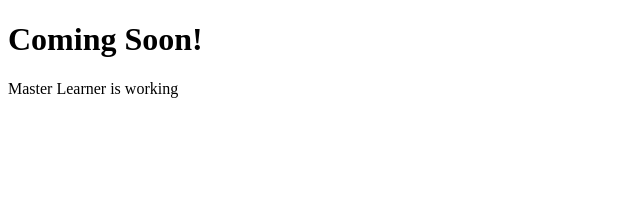
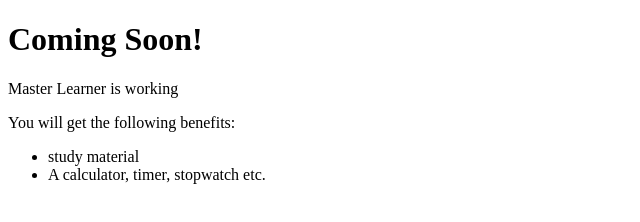
Before and after one commit to master-learner/master-learner.github.io, a plain HTML site: page index.html in a window 1280 px wide. Shown: the whole page, without its empty margins (0-640 px from the left). Drawn offline with Linux system fonts and the light colour scheme.

Commit message:
Update index.html
added new content

```diff
--- a/index.html
+++ b/index.html
@@ -3,5 +3,10 @@
 <body>
 <h1>Coming Soon!</h1>
 <p>Master Learner is working</p>
+<p>You will get the following benefits:</p>
+<ul>
+	<li>study material</li>
+	<li>A calculator, timer, stopwatch etc.</li>
+</ul>
 </body>
 </html>
```
